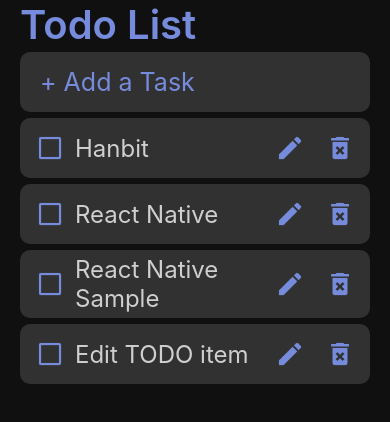
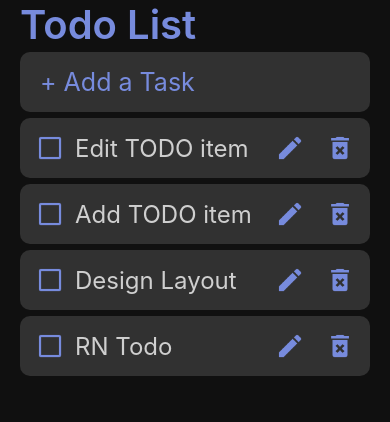
Before and after one commit to skylogin/study.react-native-todo, a React Native app: screen / in a window 390 px wide. Shown: the top 422 px of the page. Built offline with nearby package versions, Linux system fonts and the light colour scheme.

Commit message:
add 기능 추가

```diff
--- a/src/App.tsx
+++ b/src/App.tsx
@@ -34,10 +34,20 @@
 
 const App: React.FC = () => {
   const [newTask, setNewTask] = useState('');
+  const [tasks, setTasks] = useState({
+    '1': { id: '1', text: 'RN Todo', completed: false },
+    '2': { id: '2', text: 'Design Layout', completed: true },
+    '3': { id: '3', text: 'Add TODO item', completed: false },
+    '4': { id: '4', text: 'Edit TODO item', completed: false },
+  });
 
   const _addTask = () => {
-    alert(`Add: ${newTask}`);
+    const ID = Date.now().toString();
+    const newTaskObject = {
+      [ID]: { id: ID, text: newTask, completed: false },
+    };
     setNewTask('');
+    setTasks({ ...tasks, ...newTaskObject });
   }
 
   const _handleTextChange = (text: string) => {
@@ -58,10 +68,11 @@
           onSubmitEditing={_addTask}
         />
         <List width={width}>
-          <Task text="Hanbit" />
-          <Task text="React Native" />
-          <Task text="React Native Sample" />
-          <Task text="Edit TODO item" />
+          {Object.values(tasks)
+            .reverse()
+            .map(item => (
+              <Task key={item.id} text={item.text} />
+            ))}
         </List>
       </Container>
     </ThemeProvider>
```
